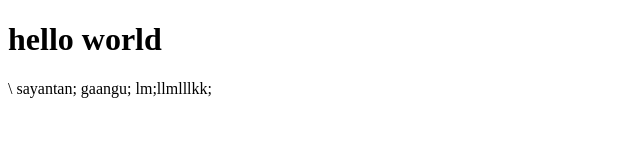
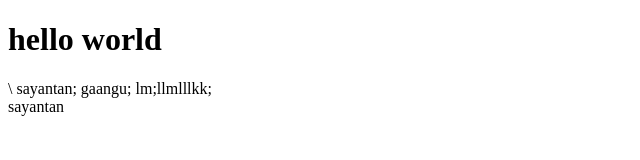
Before and after one commit to SayantanGhosh001/for-test, a plain HTML site: page gand/index.html in a window 1280 px wide. Shown: the full height of the page, 0-640 px from the left. Drawn offline with Linux system fonts and the light colour scheme.

Commit message:
Added a div tag

```diff
--- a/gand/index.html
+++ b/gand/index.html
@@ -12,5 +12,6 @@
     gaangu;
     lm;llmlllkk;
     <div class="class"></div>
+    <div class="classhe">sayantan</div>
 </body>
 </html>
```
